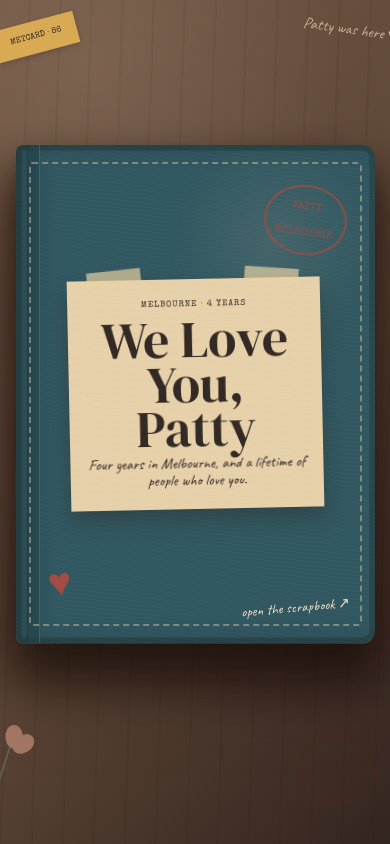
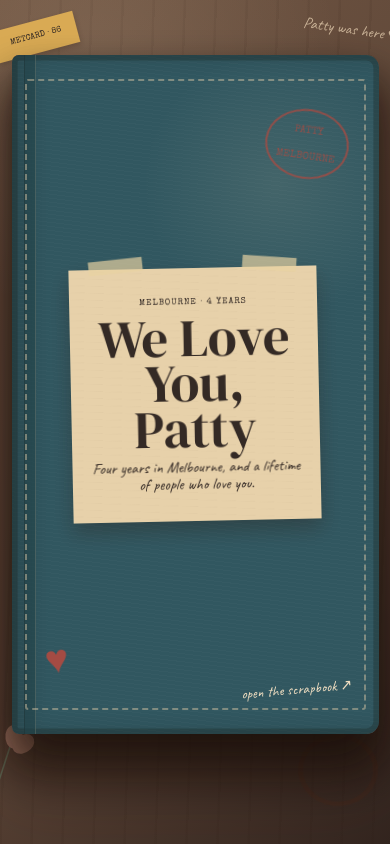
Before and after one commit to rffl/weloveupatty.com, a React (Vite) app: page / in a window 390 px wide. Built offline with nearby package versions, Linux system fonts and the light colour scheme.

Commit message:
feat: use taller mobile scrapbook canvas

```diff
--- a/src/styles/index.css
+++ b/src/styles/index.css
@@ -21,14 +21,20 @@
   html,
   body,
   #root {
+    width: 100%;
+    height: 100%;
     min-width: 320px;
-    min-height: 100%;
     margin: 0;
+    overflow: hidden;
+    overscroll-behavior: none;
   }
 
   body {
     min-height: 100dvh;
-    overflow: hidden;
+  }
+
+  #root {
+    height: 100dvh;
   }
 
   button,
--- a/src/styles/scrapbook.css
+++ b/src/styles/scrapbook.css
@@ -21,10 +21,12 @@
     display: grid;
     width: 100%;
     height: 100dvh;
-    min-height: 100dvh;
+    min-height: 0;
     place-items: center;
     overflow: hidden;
+    overscroll-behavior: none;
     padding: 1rem;
+    touch-action: manipulation;
   }
 
   .scrapbook-experience:focus {
@@ -106,8 +108,13 @@
 
   .page-turner {
     position: relative;
-    touch-action: pan-y;
+    touch-action: pan-y pinch-zoom;
     user-select: none;
+  }
+
+  .openable-note,
+  .scrapbook-control {
+    touch-action: manipulation;
   }
 
   .page-turner__content {
@@ -969,18 +976,47 @@
 
   @media (width < 900px) {
     .scrapbook-experience {
-      padding: 0.7rem;
+      --scrapbook-safe-top: max(
+        0.4rem,
+        env(safe-area-inset-top, 0px)
+      );
+      --scrapbook-safe-right: max(
+        0.45rem,
+        env(safe-area-inset-right, 0px)
+      );
+      --scrapbook-safe-bottom: max(
+        0.4rem,
+        env(safe-area-inset-bottom, 0px)
+      );
+      --scrapbook-safe-left: max(
+        0.45rem,
+        env(safe-area-inset-left, 0px)
+      );
+
+      padding: var(--scrapbook-safe-top) var(--scrapbook-safe-right)
+        var(--scrapbook-safe-bottom) var(--scrapbook-safe-left);
     }
 
     .scrapbook-stage {
       --controls-track: 2.9rem;
+      --mobile-page-ratio: 0.54;
 
-      width: min(92vw, calc((100dvh - 6rem) * 0.72), 27rem);
+      width: min(
+        94vw,
+        100%,
+        calc(
+          (
+              100dvh - 4.75rem - var(--scrapbook-safe-top) -
+                var(--scrapbook-safe-bottom)
+            ) * var(--mobile-page-ratio)
+        ),
+        27rem
+      );
       gap: clamp(0.38rem, 1vh, 0.62rem);
     }
 
     .scrapbook-book {
-      aspect-ratio: 0.72 / 1;
+      aspect-ratio: var(--mobile-page-ratio) / 1;
       padding: 2.2%;
       border-radius: 0.42rem 0.65rem 0.65rem 0.42rem;
     }
@@ -1168,7 +1204,17 @@
 
   @media (width < 900px) and (height < 520px) {
     .scrapbook-stage {
-      width: min(92vw, calc((100dvh - 5.6rem) * 0.72), 27rem);
+      width: min(
+        92vw,
+        100%,
+        calc(
+          (
+              100dvh - 4.5rem - var(--scrapbook-safe-top) -
+                var(--scrapbook-safe-bottom)
+            ) * var(--mobile-page-ratio)
+        ),
+        27rem
+      );
     }
 
     .scrapbook-cover__label {
```
